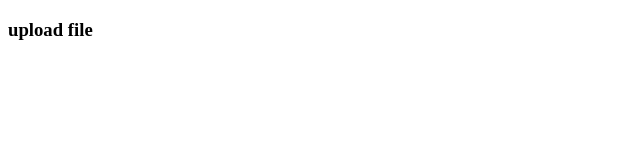
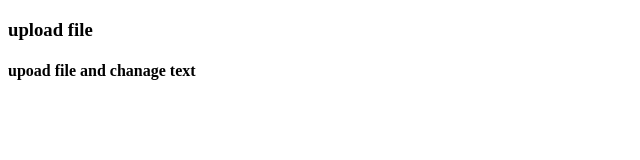
Before and after one commit to Ajinkya51572Jadhav/git_learn, a plain HTML site: page upload/index.html in a window 1280 px wide. Shown: the whole page, without its empty margins (0-640 px from the left). Drawn offline with Linux system fonts and the light colour scheme.

Commit message:
update file

```diff
--- a/upload/index.html
+++ b/upload/index.html
@@ -8,5 +8,6 @@
 </head>
 <body>
     <h3>upload file</h3>
+    <h4>upoad file and chanage text</h4>
 </body>
 </html>
```
